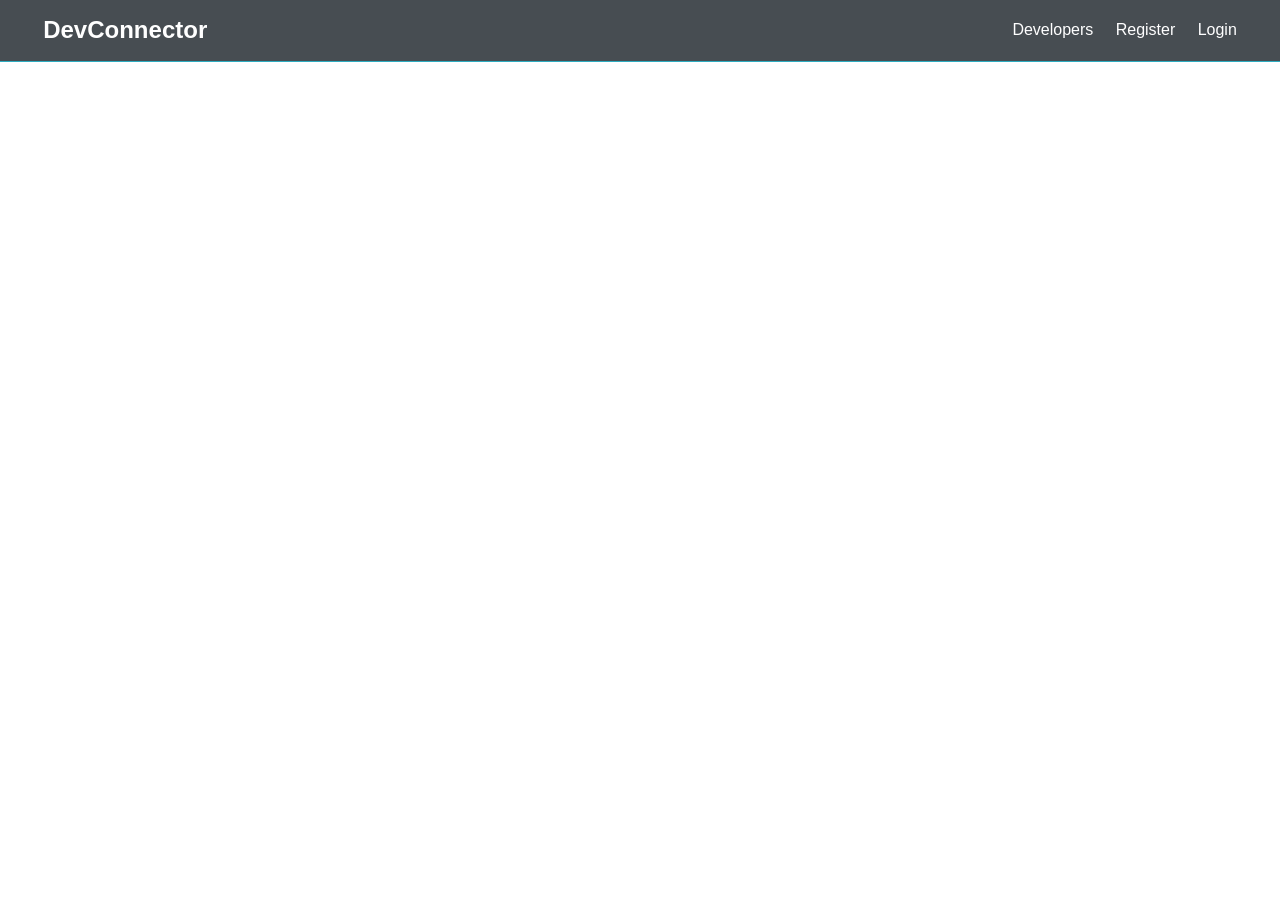
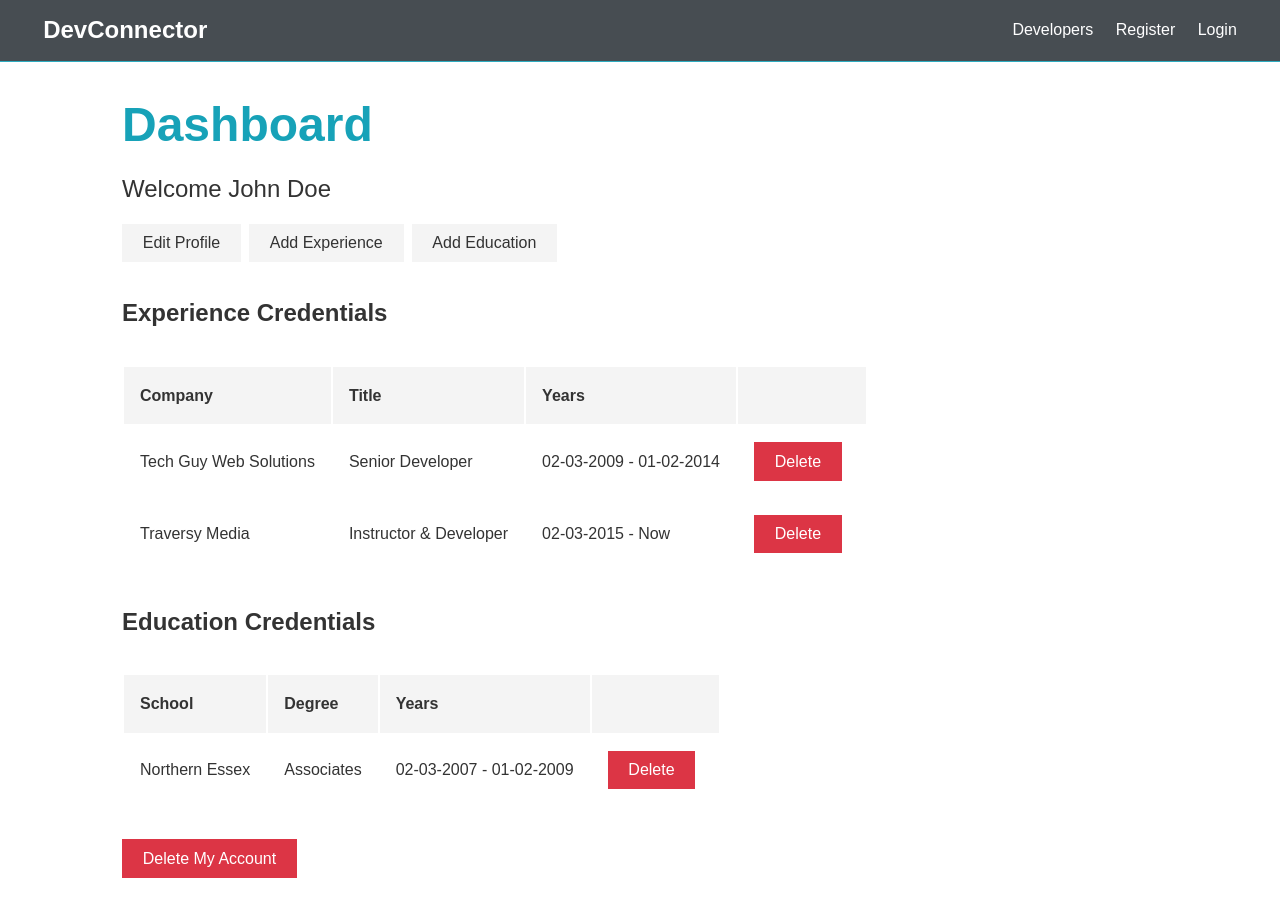
Before and after one commit to SunnyTong2019/dev-connector, an Angular app: page /dashboard in a window 1280 px wide. Before the commit this address led to /. Shown: the top 916 px of the page. Before the commit the page ends 800 px from the top, so only its background shows below. Built offline with nearby package versions, Linux system fonts and the light colour scheme.

Commit message:
Add dashboard component(mockup), and handle register success

```diff
--- a/src/app/app-routing.module.ts
+++ b/src/app/app-routing.module.ts
@@ -3,11 +3,13 @@ import { Routes, RouterModule } from "@angular/router";
 import { LandingComponent } from "./landing/landing.component";
 import { RegisterComponent } from "./register/register.component";
 import { LoginComponent } from "./login/login.component";
+import { DashboardComponent } from "./dashboard/dashboard.component";
 
 const routes: Routes = [
   { path: "", component: LandingComponent },
   { path: "register", component: RegisterComponent },
-  { path: "login", component: LoginComponent }
+  { path: "login", component: LoginComponent },
+  { path: "dashboard", component: DashboardComponent }
 ];
 
 @NgModule({
--- a/src/app/app.module.ts
+++ b/src/app/app.module.ts
@@ -10,6 +10,7 @@ import { LandingComponent } from "./landing/landing.component";
 import { RegisterComponent } from "./register/register.component";
 import { LoginComponent } from "./login/login.component";
 import { AlertComponent } from './alert/alert.component';
+import { DashboardComponent } from './dashboard/dashboard.component';
 
 @NgModule({
   declarations: [
@@ -18,7 +19,8 @@ import { AlertComponent } from './alert/alert.component';
     LandingComponent,
     RegisterComponent,
     LoginComponent,
-    AlertComponent
+    AlertComponent,
+    DashboardComponent
   ],
   imports: [BrowserModule, AppRoutingModule, FormsModule, HttpClientModule],
   providers: [],
--- /dev/null
+++ b/src/app/dashboard/dashboard.component.html
@@ -0,0 +1,89 @@
+<section class="container">
+  <h1 class="large text-primary">
+    Dashboard
+  </h1>
+  <p class="lead"><i class="fas fa-user"></i> Welcome John Doe</p>
+  <div class="dash-buttons">
+    <a href="create-profile.html" class="btn btn-light"
+      ><i class="fas fa-user-circle text-primary"></i> Edit Profile</a
+    >
+    <a href="add-experience.html" class="btn btn-light"
+      ><i class="fab fa-black-tie text-primary"></i> Add Experience</a
+    >
+    <a href="add-education.html" class="btn btn-light"
+      ><i class="fas fa-graduation-cap text-primary"></i> Add Education</a
+    >
+  </div>
+
+  <h2 class="my-2">Experience Credentials</h2>
+  <table class="table">
+    <thead>
+      <tr>
+        <th>Company</th>
+        <th class="hide-sm">Title</th>
+        <th class="hide-sm">Years</th>
+        <th></th>
+      </tr>
+    </thead>
+    <tbody>
+      <tr>
+        <td>Tech Guy Web Solutions</td>
+        <td class="hide-sm">Senior Developer</td>
+        <td class="hide-sm">
+          02-03-2009 - 01-02-2014
+        </td>
+        <td>
+          <button class="btn btn-danger">
+            Delete
+          </button>
+        </td>
+      </tr>
+      <tr>
+        <td>Traversy Media</td>
+        <td class="hide-sm">Instructor & Developer</td>
+        <td class="hide-sm">
+          02-03-2015 - Now
+        </td>
+        <td>
+          <button class="btn btn-danger">
+            Delete
+          </button>
+        </td>
+      </tr>
+    </tbody>
+  </table>
+
+  <h2 class="my-2">Education Credentials</h2>
+  <table class="table">
+    <thead>
+      <tr>
+        <th>School</th>
+        <th class="hide-sm">Degree</th>
+        <th class="hide-sm">Years</th>
+        <th></th>
+      </tr>
+    </thead>
+    <tbody>
+      <tr>
+        <td>Northern Essex</td>
+        <td class="hide-sm">Associates</td>
+        <td class="hide-sm">
+          02-03-2007 - 01-02-2009
+        </td>
+        <td>
+          <button class="btn btn-danger">
+            Delete
+          </button>
+        </td>
+      </tr>
+    </tbody>
+  </table>
+
+  <div class="my-2">
+    <button class="btn btn-danger">
+      <i class="fas fa-user-minus"></i>
+
+      Delete My Account
+    </button>
+  </div>
+</section>
--- /dev/null
+++ b/src/app/dashboard/dashboard.component.ts
@@ -0,0 +1,15 @@
+import { Component, OnInit } from '@angular/core';
+
+@Component({
+  selector: 'app-dashboard',
+  templateUrl: './dashboard.component.html',
+  styleUrls: ['./dashboard.component.css']
+})
+export class DashboardComponent implements OnInit {
+
+  constructor() { }
+
+  ngOnInit() {
+  }
+
+}
--- a/src/app/register/register.component.ts
+++ b/src/app/register/register.component.ts
@@ -1,4 +1,5 @@
-import { Component, OnInit, NO_ERRORS_SCHEMA } from "@angular/core";
+import { Component, OnInit } from "@angular/core";
+import { Router } from "@angular/router";
 import { AuthService } from "../auth.service";
 import { Alert } from "../models/Alert";
 import { HttpErrorResponse } from "@angular/common/http";
@@ -15,11 +16,13 @@ export class RegisterComponent implements OnInit {
   password2: string = "";
   alerts: Alert[] = [];
 
-  constructor(private _auth: AuthService) {}
+  constructor(private _auth: AuthService, private router: Router) {}
 
   ngOnInit() {}
 
+  // handle user register
   register() {
+    // if passwords don't match, display an alert which will disapper after 5 seconds
     if (this.password !== this.password2) {
       this.alerts.push({
         alertType: "danger",
@@ -33,13 +36,17 @@ export class RegisterComponent implements OnInit {
       }, 5000);
     }
 
+    // submit user to register route
     this._auth
       .register({ name: this.name, email: this.email, password: this.password })
       .subscribe(
         res => {
-          console.log(res);
+          // if register successes, save the token received to localStorage and redirect user to dashboard page
+          localStorage.setItem("token", res.toString());
+          this.router.navigate(["/dashboard"]);
         },
         (err: HttpErrorResponse) => {
+          // if register fails, display an alert for each error
           let errors = err.error.errors;
 
           if (errors !== null && errors.length > 0) {
```
Also changed, not shown: src/app/dashboard/dashboard.component.css (added), 1 other file (tests, documents, lock files or other folders).
